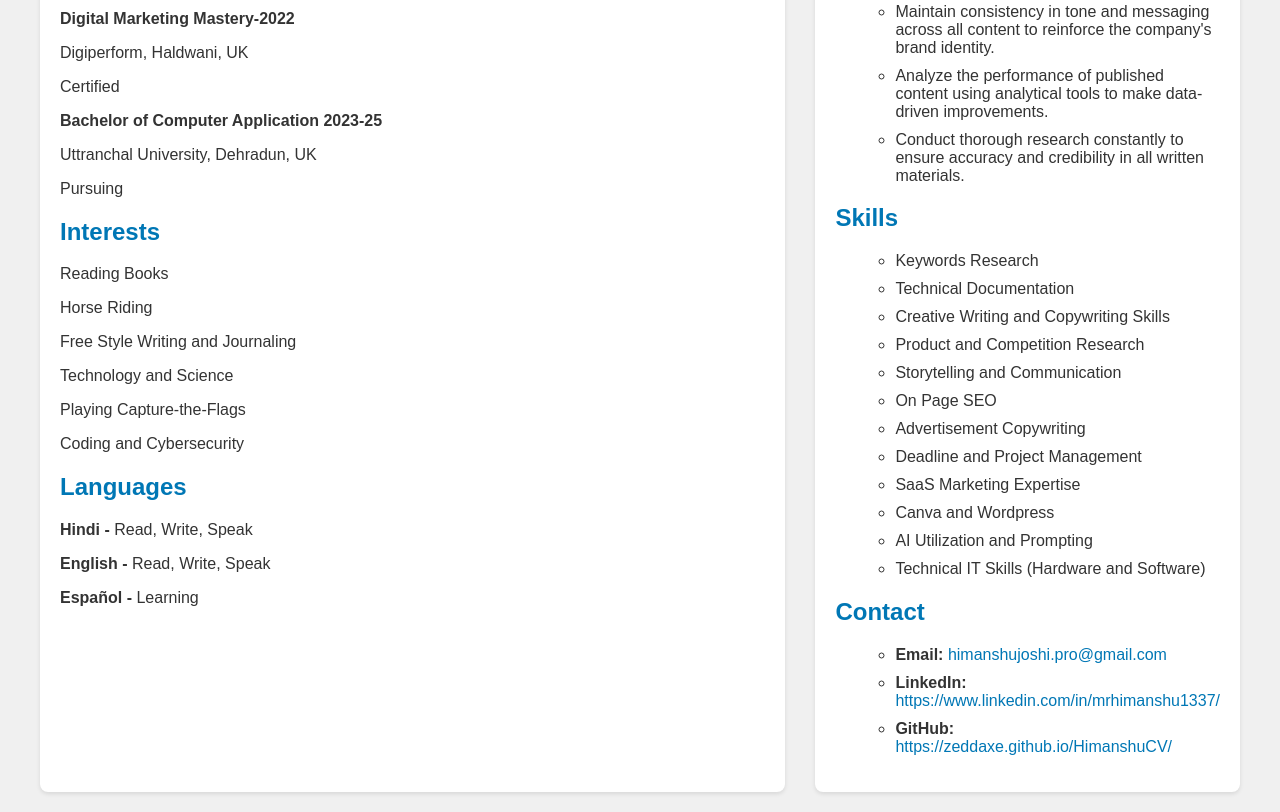
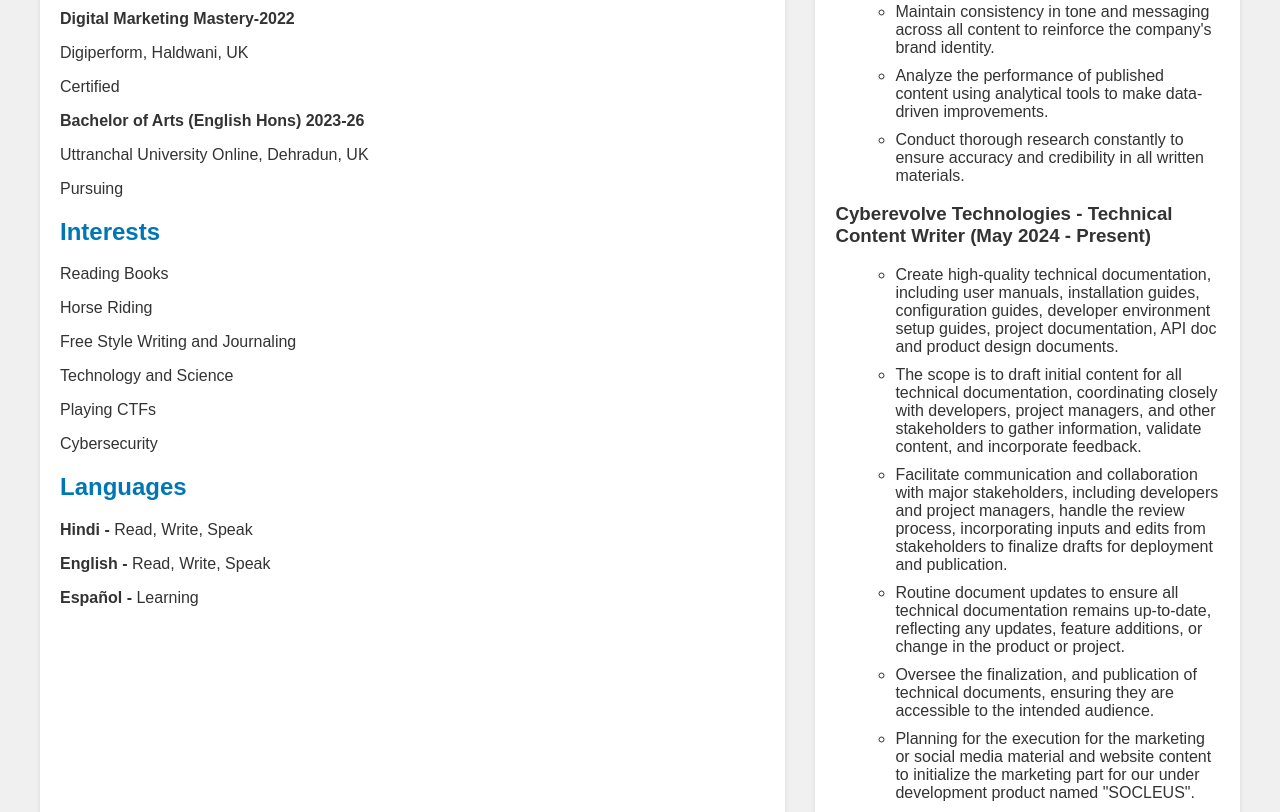
Before and after one commit to Zeddaxe/HimanshuCV, a plain HTML site: page index.html in a window 1280 px wide. Shown: the part 708-1520 px from the top of the page. Drawn offline with Linux system fonts and the light colour scheme.

Commit message:
Update index.html
Signed-off-by: 0mnik0v <83651690+Zeddaxe@users.noreply.github.com>

```diff
--- a/index.html
+++ b/index.html
@@ -94,7 +94,7 @@
     <header>
         <img src="pp.jpg" width="100" alt="Profile Picture">
         <h1>Himanshu Joshi</h1>
-        <p>Technical Content Writer | Cybersecurity</p>
+        <p>Technical Content Writer</p>
     </header>
 
     <section>
@@ -116,8 +116,8 @@
                 <p>Digiperform, Haldwani, UK</p>
                 <p>Certified</p>
 
-                <p><b>Bachelor of Computer Application 2023-25</b></p>
-                <p>Uttranchal University, Dehradun, UK</p>
+                <p><b>Bachelor of Arts (English Hons) 2023-26</b></p>
+                <p>Uttranchal University Online, Dehradun, UK</p>
                 <p>Pursuing</p>
 
                 <h2>Interests</h2>
@@ -125,8 +125,8 @@
                 <p>Horse Riding</p>
                 <p>Free Style Writing and Journaling</p>
                 <p>Technology and Science</p>
-                <p>Playing Capture-the-Flags</p>
-                <p>Coding and Cybersecurity</p>
+                <p>Playing CTFs</p>
+                <p>Cybersecurity</p>
 
                 <h2>Languages</h2>
                 <p><b>Hindi -</b> Read, Write, Speak</p>
@@ -144,6 +144,15 @@
                     <li>Maintain consistency in tone and messaging across all content to reinforce the company's brand identity.</li>
                     <li>Analyze the performance of published content using analytical tools to make data-driven improvements.</li>
                     <li>Conduct thorough research constantly to ensure accuracy and credibility in all written materials.</li>
+                </ul>
+                 <h3><b>Cyberevolve Technologies -</b> Technical Content Writer (May 2024 - Present)</h3>
+                <ul>
+                    <li>Create high-quality technical documentation, including user manuals, installation guides, configuration guides, developer environment                              setup guides, project documentation, API doc and product design documents.</li>
+                    <li>The scope is to draft initial content for all technical documentation, coordinating closely with developers, project managers, and other   stakeholders to gather information, validate content, and incorporate feedback.</li>
+                    <li>Facilitate communication and collaboration with major stakeholders, including developers and project managers, handle the review process,   incorporating inputs and edits from stakeholders to finalize drafts for deployment and publication.</li>
+                    <li>Routine document updates to ensure all technical documentation remains up-to-date, reflecting any updates, feature additions, or change in the product or project.</li>
+                    <li>Oversee the finalization, and publication of technical documents, ensuring they are accessible to the intended audience.</li>
+                    <li> Planning for the execution for the marketing or social media material and website content to initialize the marketing part for our under development product named "SOCLEUS".</li>
                 </ul>
 
                 <h2>Skills</h2>
@@ -164,7 +173,7 @@
 
                 <h2>Contact</h2>
                 <ul>
-                    <li><b>Email:</b> <a href="mailto:himanshujoshi.pro@gmail.com">himanshujoshi.pro@gmail.com</a></li>
+                    <li><b>Email:</b> <a href="mailto:copywriterhimanshu@gmail.com">copywriterhimanshu@gmail.com</a></li>
                     <li><b>LinkedIn:</b> <a href="https://www.linkedin.com/in/mrhimanshu1337/" target="_blank">https://www.linkedin.com/in/mrhimanshu1337/</a></li>
                     <li><b>GitHub:</b> <a href="https://zeddaxe.github.io/HimanshuCV/" target="_blank">https://zeddaxe.github.io/HimanshuCV/</a></li>
                 </ul>
```
